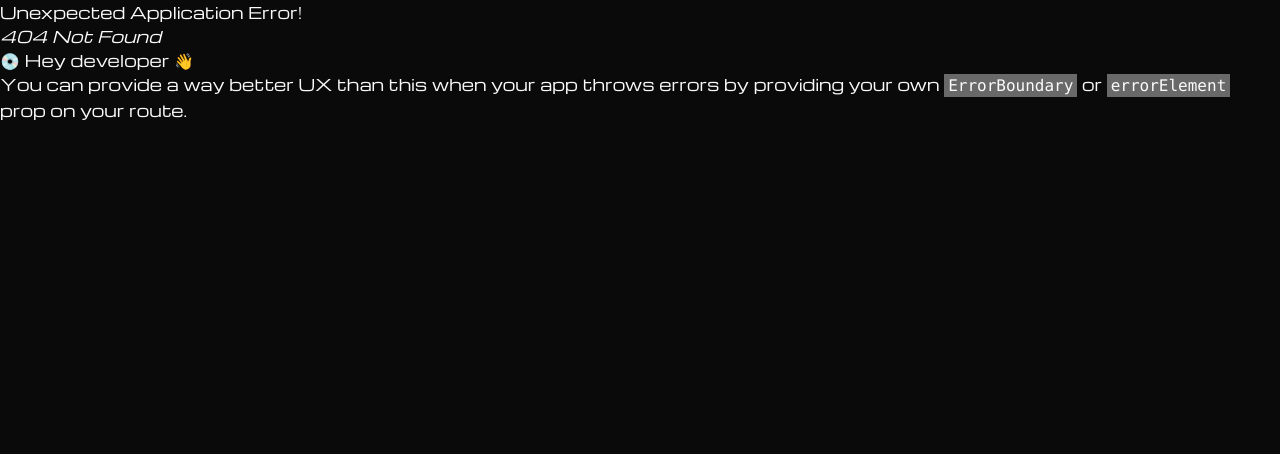
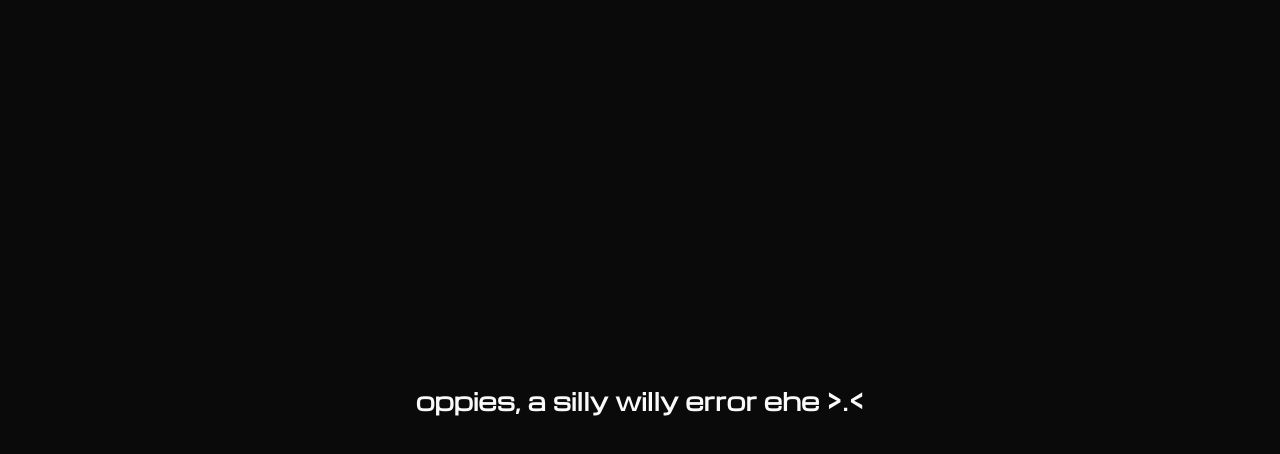
Before and after one commit to Irenity0/dashboard, a React (Vite) app: page /settings in a window 1280 px wide. Before the commit this address had no page. Shown: the top 454 px of the page. Built offline with nearby package versions, Linux system fonts and the light colour scheme.

Commit message:
added a silly willy error page

```diff
--- /dev/null
+++ b/src/common/ErrorPage.tsx
@@ -0,0 +1,9 @@
+const ErrorPage = () => {
+    return (
+        <div className='min-h-screen w-full flex justify-center items-center'>
+            <p className="text-2xl font-bold">oppies, a silly willy error ehe {">.<"}</p>
+        </div>
+    );
+};
+
+export default ErrorPage;
--- a/src/routes/router.tsx
+++ b/src/routes/router.tsx
@@ -1,4 +1,5 @@
 import App from "@/App";
+import ErrorPage from "@/common/ErrorPage";
 import MainLayout from "@/layouts/mainLayout";
 import Calendar from "@/pages/calendar";
 import Dashboard from "@/pages/Dashboard";
@@ -23,6 +24,10 @@ const router = createBrowserRouter([
       },
     ],
   },
+  {
+    path: "/*",
+    Component: ErrorPage
+  }
 ]);
 
 export default router;
```
